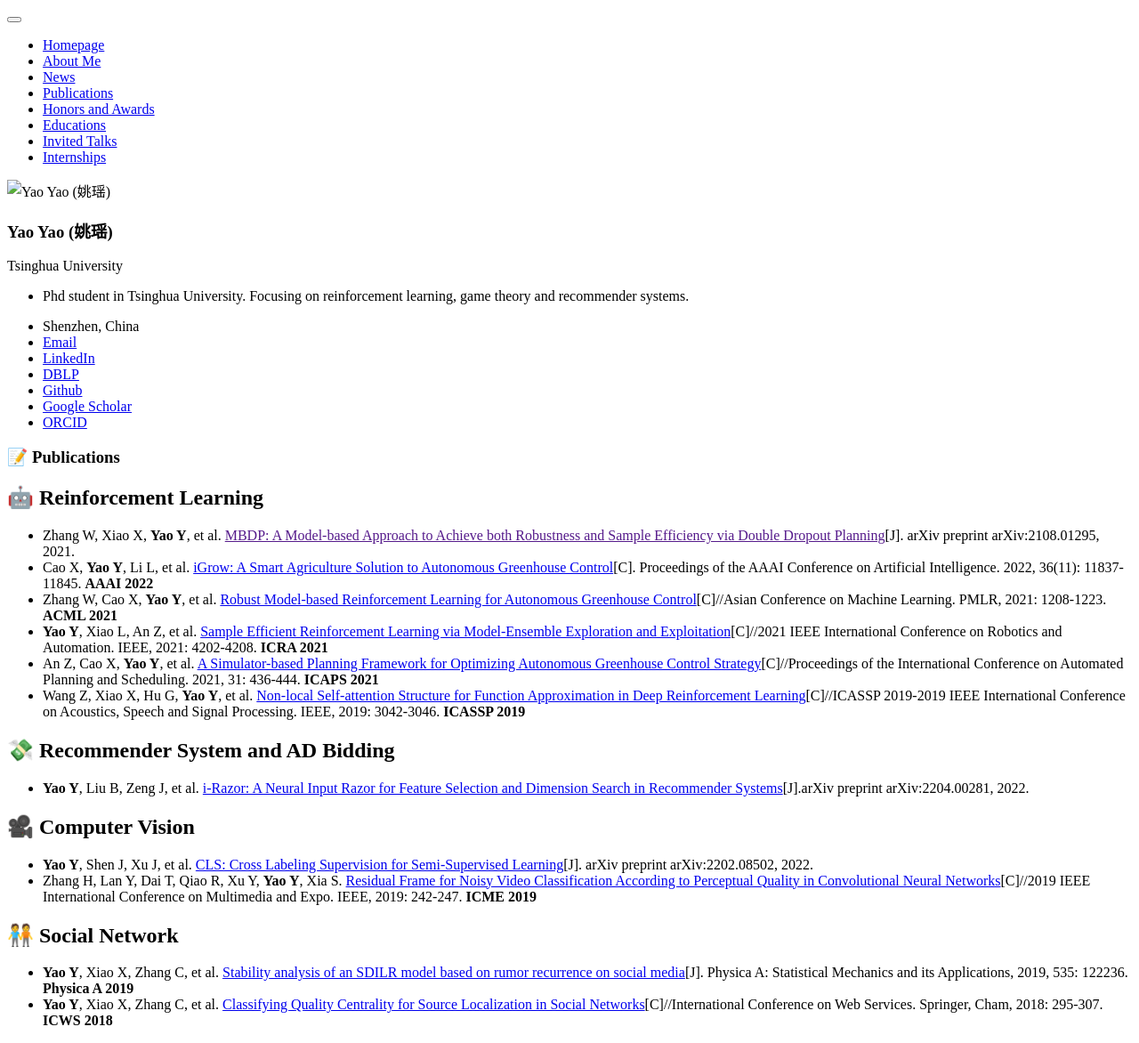
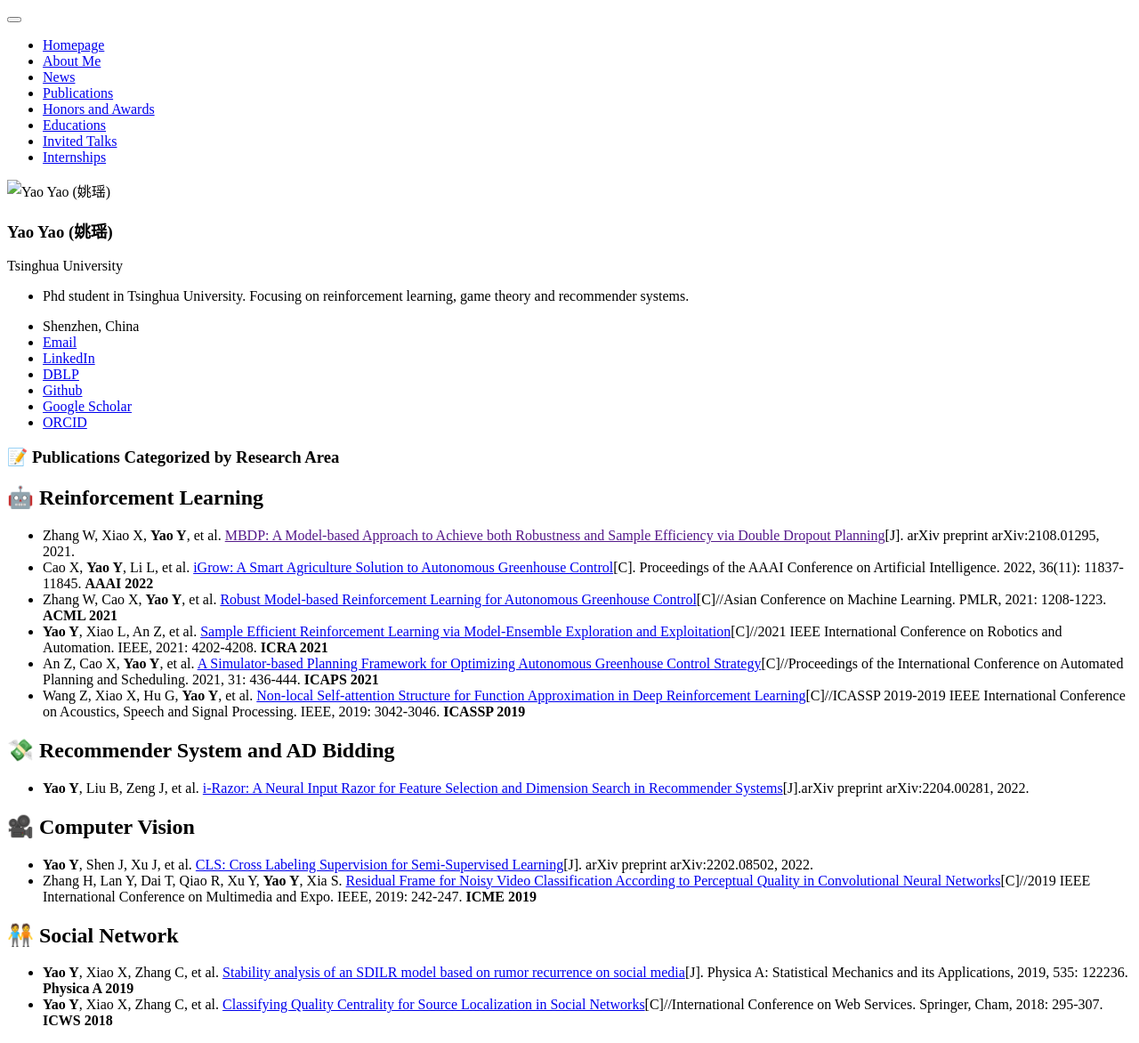
Before and after one commit to YaoYao1995/yaoyao1995.github.io, a Jekyll site: the page built from _pages/includes/pub.md, in a window 1280 px wide. Shown: the whole page at 89% size. Built offline with Jekyll 4.4.1, drawn with Linux system fonts in a browser that asks for light colours; our own code applies the rules of GitHub Pages for plain Markdown files.

Commit message:
Update pub.md

```diff
--- a/_pages/includes/pub.md
+++ b/_pages/includes/pub.md
@@ -1,5 +1,5 @@
 
-# 📝 Publications
+# 📝 Publications Categorized by Research Area
 
 ## 🤖 Reinforcement Learning
 - Zhang W, Xiao X,  **Yao Y**, et al. [MBDP: A Model-based Approach to Achieve both Robustness and Sample Efficiency via Double Dropout Planning]()[J]. arXiv preprint arXiv:2108.01295, 2021.
```
